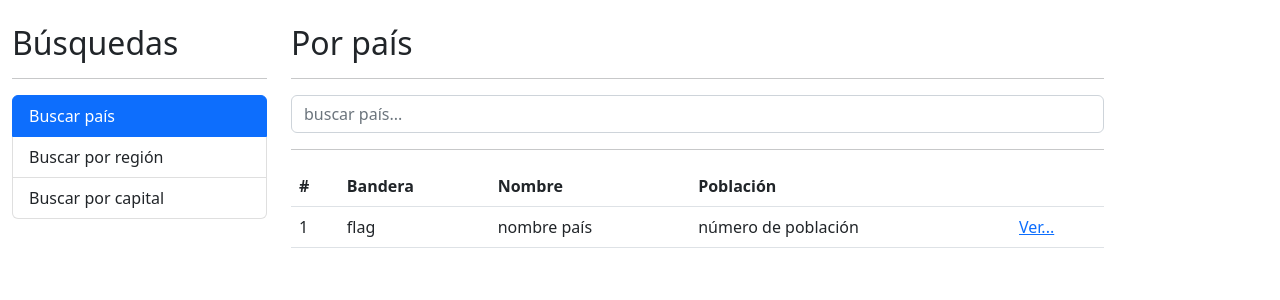
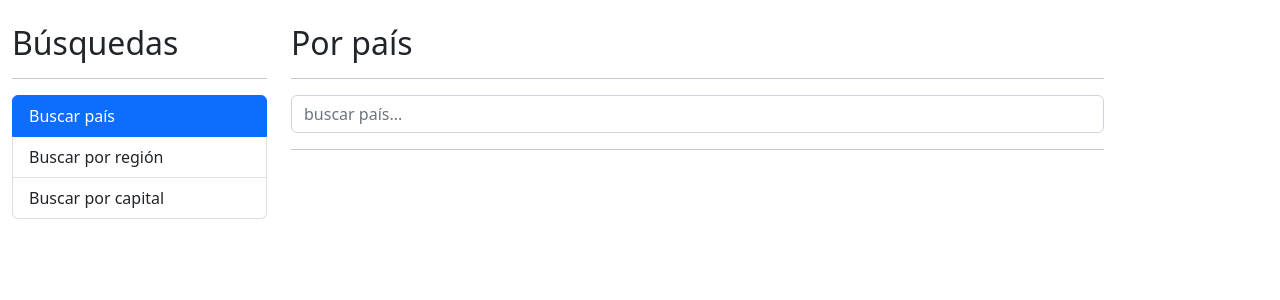
Before and after one commit to sergitxu/03-paisesApp, an Angular app: page / in a window 1280 px wide. Shown: the top 300 px of the page. Built offline with nearby package versions, Linux system fonts and the light colour scheme.

Commit message:
Add info in the table

```diff
--- a/src/app/pais/pages/por-pais/por-pais.component.html
+++ b/src/app/pais/pages/por-pais/por-pais.component.html
@@ -16,7 +16,7 @@
     No se encontró nada con el término <i>{{termino}}</i>.
 </div>
 
-<div *ngIf="!hayError" class="row">
+<div *ngIf="paises.length > 0" class="row">
     <div class="col">
         <table class="table table-hover">
             <thead>
@@ -31,13 +31,15 @@
                 </tr>
             </thead>
             <tbody>
-                <tr>
-                    <td>1</td>
-                    <td>flag</td>
-                    <td>nombre país</td>
-                    <td>número de población</td>
+                <tr *ngFor="let pais of paises; let i = index">
+                    <td>{{i+1}}</td>
                     <td>
-                        <a href="/pais/cri">Ver...</a>
+                        <img [src]="pais.flags.png" class="small-flag" alt="">
+                    </td>
+                    <td>{{pais.name.common}}</td>
+                    <td>{{pais.population | number}}</td>
+                    <td>
+                        <a [routerLink]="['/pais', pais.cca2]">Ver...</a>
                     </td>
                 </tr>
             </tbody>
--- a/src/app/pais/pages/por-pais/por-pais.component.ts
+++ b/src/app/pais/pages/por-pais/por-pais.component.ts
@@ -1,4 +1,5 @@
 import { Component } from '@angular/core';
+import { Pais } from '../../interfaces/pais.interface';
 import { PaisService } from '../../services/pais.service';
 
 @Component({
@@ -11,19 +12,23 @@
 
   termino: string = '';
   hayError: boolean = false;
+  paises: Pais[] = [];
 
-  constructor(private paisService: PaisService) { }
+  constructor(private paisService: PaisService) { console.log(this.paises); }
 
   buscar() {
     this.hayError = false;
-    console.log(this.termino);
 
     this.paisService.buscarPais(this.termino)
       .subscribe({
         next: (paises) => {
           console.log(paises);
+          this.paises = paises;
         },
-        error: (e) => this.hayError = true
+        error: (e) => {
+          this.hayError = true;
+          this.paises = [];
+        }
       });
   }
 }
--- a/src/styles.css
+++ b/src/styles.css
@@ -1 +1,4 @@
 /* You can add global styles to this file, and also import other style files */
+.small-flag {
+    width: 50px;
+}
```
